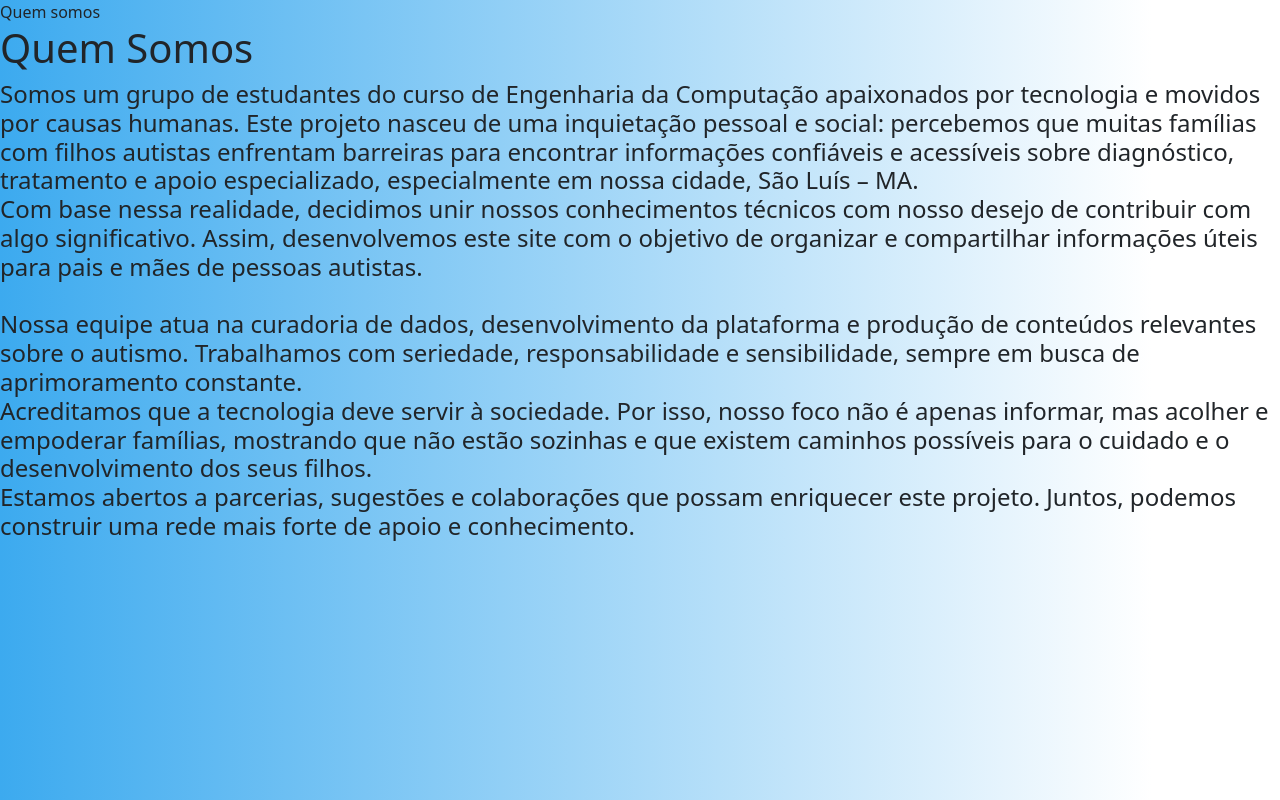
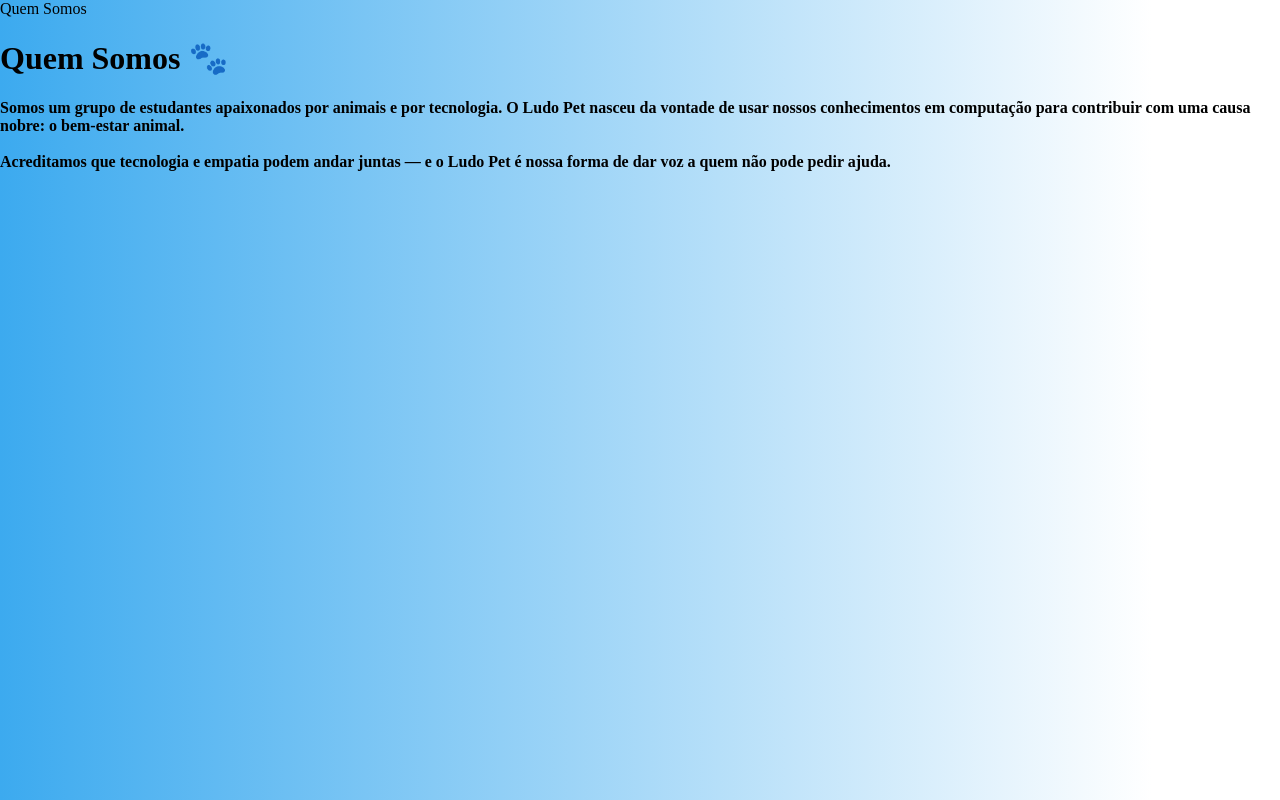
Before and after one commit to wawal2312/Projeto-LudoPet, a PHP site: page /quemsomos.php in a window 1280 px wide. Run offline with PHP 8.4, Linux system fonts and the light colour scheme.

Commit message:
Update quemsomos.php

```diff
--- a/quemsomos.php
+++ b/quemsomos.php
@@ -1,49 +1,20 @@
 <?php
-echo "Quem somos";
+echo "Quem Somos";
 ?>
-
 <!DOCTYPE html>
 <html lang="pt-br">
 <head>
   <meta charset="UTF-8">
-    <meta name="viewport" content="width=device-width, initial-scale=1.0">
+  <title>Ludo Pet - Quem Somos</title>
   <link rel="stylesheet" href="projeto.css">
-    <title>Espectro</title>
-    <link rel="stylesheet" href="npm i bootstrap/@5.3.6">
-    <link rel="stylesheet" href="https://cdn.jsdelivr.net/npm/bootstrap@5.3.6/dist/css/bootstrap.min.css">
 </head>
 <body>
- </div>
-<h1>
-    Quem Somos
-</h1>
+  <h1>Quem Somos 🐾</h1>
   <h4>
-    Somos um grupo de estudantes do curso de Engenharia da Computação apaixonados por tecnologia e movidos por
-causas humanas. Este projeto nasceu de uma inquietação pessoal e social: percebemos que muitas famílias com filhos
-autistas enfrentam barreiras para encontrar informações confiáveis e acessíveis sobre diagnóstico, tratamento e apoio
-especializado, especialmente em nossa cidade, São Luís – MA.
-<br>
-Com base nessa realidade, decidimos unir nossos conhecimentos técnicos com nosso desejo de contribuir com algo
-significativo. Assim, desenvolvemos este site com o objetivo de organizar e compartilhar informações úteis para pais e
-mães de pessoas autistas.
-<br>
-<br>
-Nossa equipe atua na curadoria de dados, desenvolvimento da plataforma e produção de conteúdos relevantes sobre
-o autismo. Trabalhamos com seriedade, responsabilidade e sensibilidade, sempre em busca de aprimoramento
-constante.
-<br>
-Acreditamos que a tecnologia deve servir à sociedade. Por isso, nosso foco não é apenas informar, mas acolher e
-empoderar famílias, mostrando que não estão sozinhas e que existem caminhos possíveis para o cuidado e o
-desenvolvimento dos seus filhos.
-<br>
-Estamos abertos a parcerias, sugestões e colaborações que possam enriquecer este projeto. Juntos, podemos construir
-uma rede mais forte de apoio e conhecimento.
+    Somos um grupo de estudantes apaixonados por animais e por tecnologia. O <strong>Ludo Pet</strong> nasceu da vontade
+    de usar nossos conhecimentos em computação para contribuir com uma causa nobre: o bem-estar animal.
+    <br><br>
+    Acreditamos que tecnologia e empatia podem andar juntas — e o Ludo Pet é nossa forma de dar voz a quem não pode pedir ajuda.
   </h4>
-
-
-
-            </div>
-        </form>
-    </div>
 </body>
 </html>
```
Lines whose indentation alone changed are shown as unchanged.
